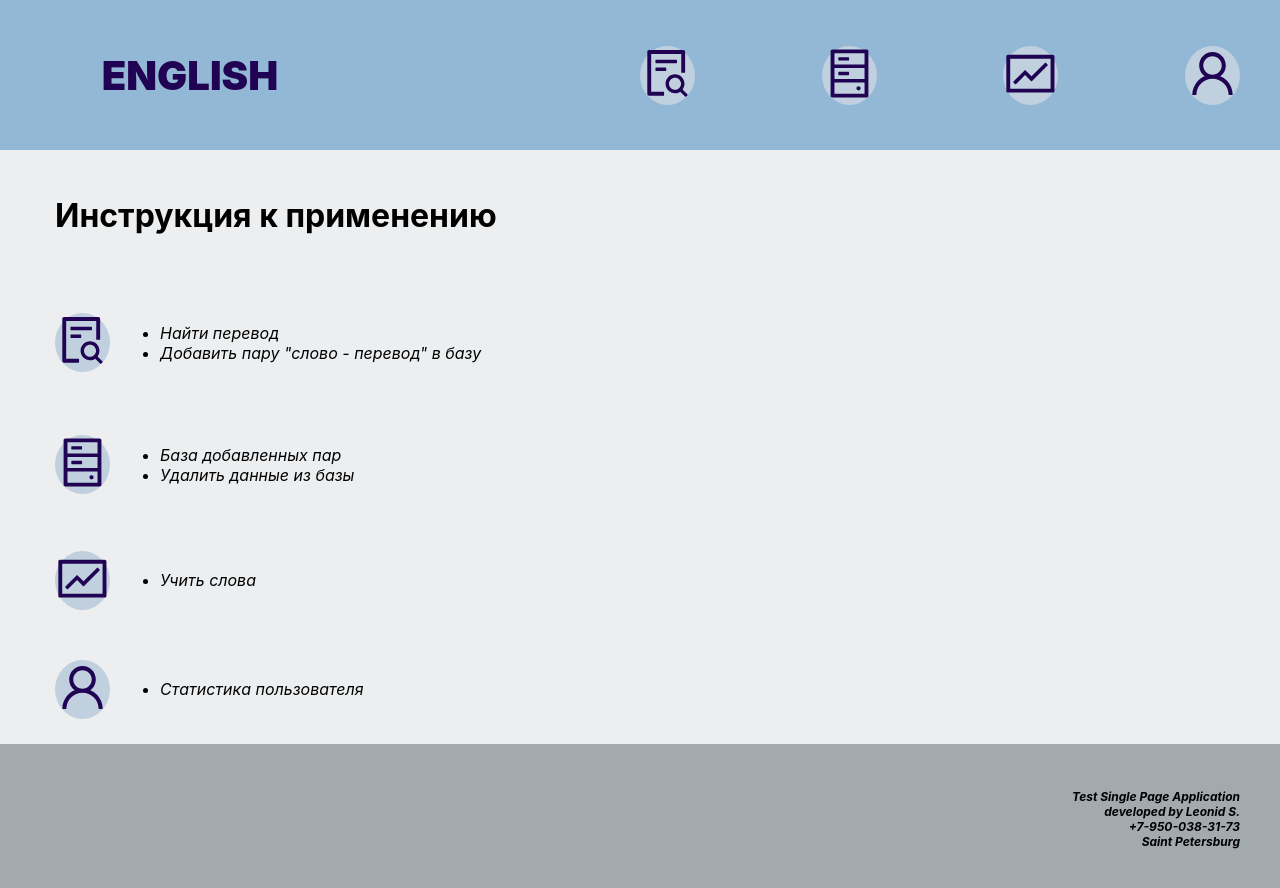
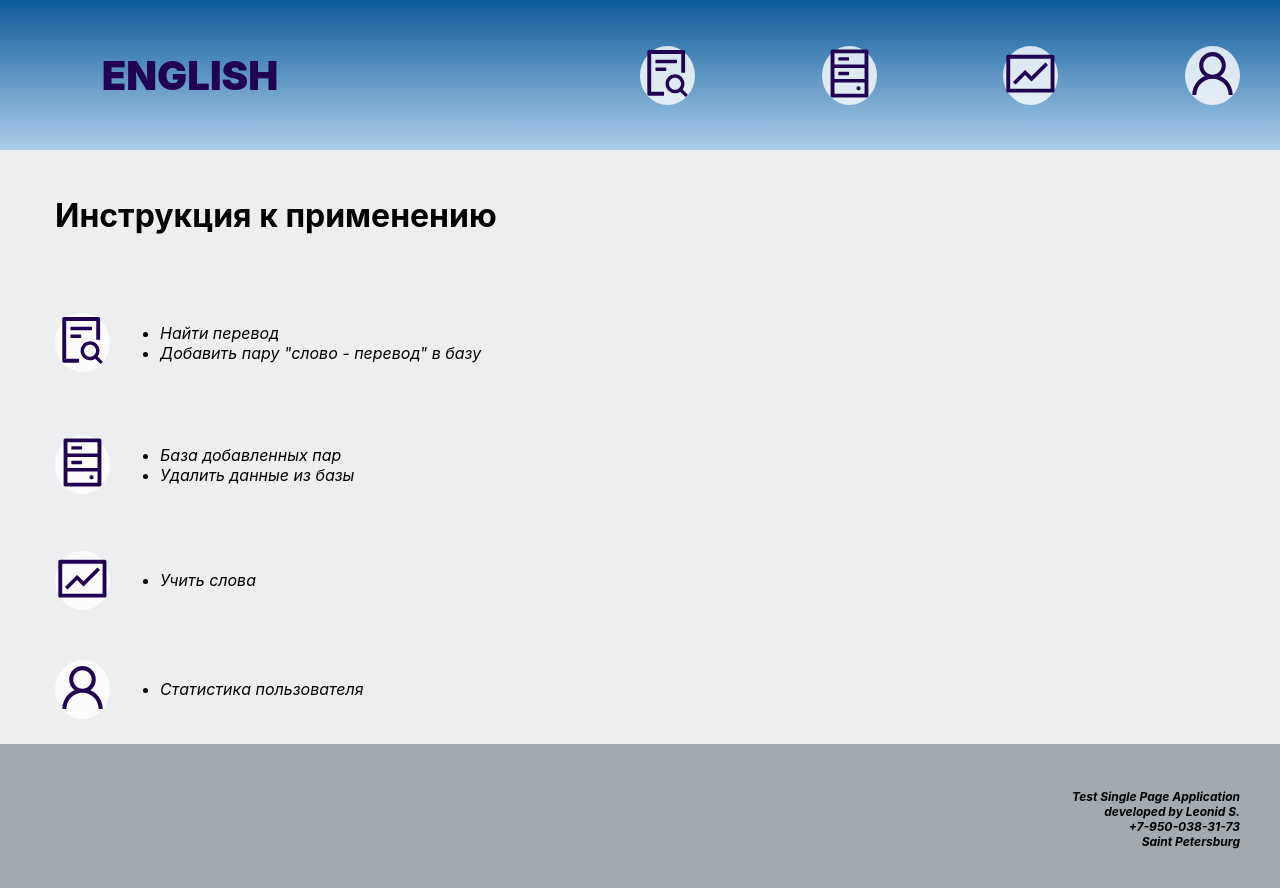
Before and after one commit to AlexCole999/first-project-eng, a React (Create React App) app: page / in a window 1280 px wide. Shown: the top 888 px of the page. Built offline with nearby package versions, Linux system fonts and the light colour scheme.

Commit message:
approver Navbar component styles with linear-gradient

```diff
--- a/src/components/App/Navbar/Navbar.css
+++ b/src/components/App/Navbar/Navbar.css
@@ -1,7 +1,7 @@
 .navbar-container{
   display: flex;
   justify-content: center;
-  background-color: rgb(147, 184, 214);
+  background: linear-gradient(rgb(13, 91, 155),rgba(125, 177, 223, 0.637));
 }
 .Navbar{
   grid-area: Navbar;
@@ -21,7 +21,7 @@ a{
    color:rgb(32, 4, 83);
 }
 .Navbar-right-elem{
-  background-color: rgb(192, 208, 223);
+  background-color: rgba(255, 255, 255, 0.795);
   border-radius: 50%;
   color:rgb(32, 4, 83);
   transition: linear 0.1s;
```
